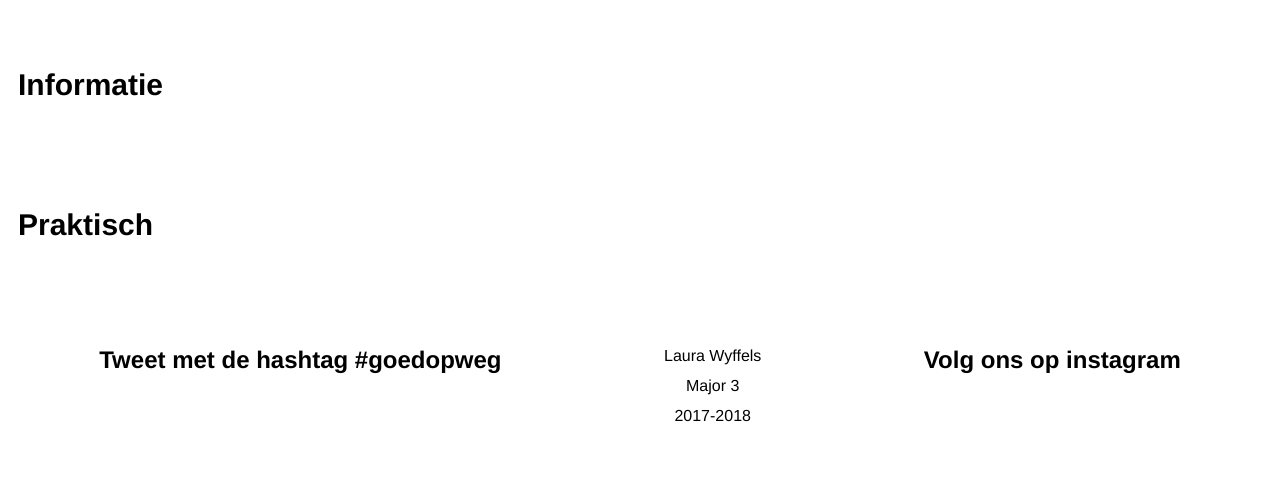
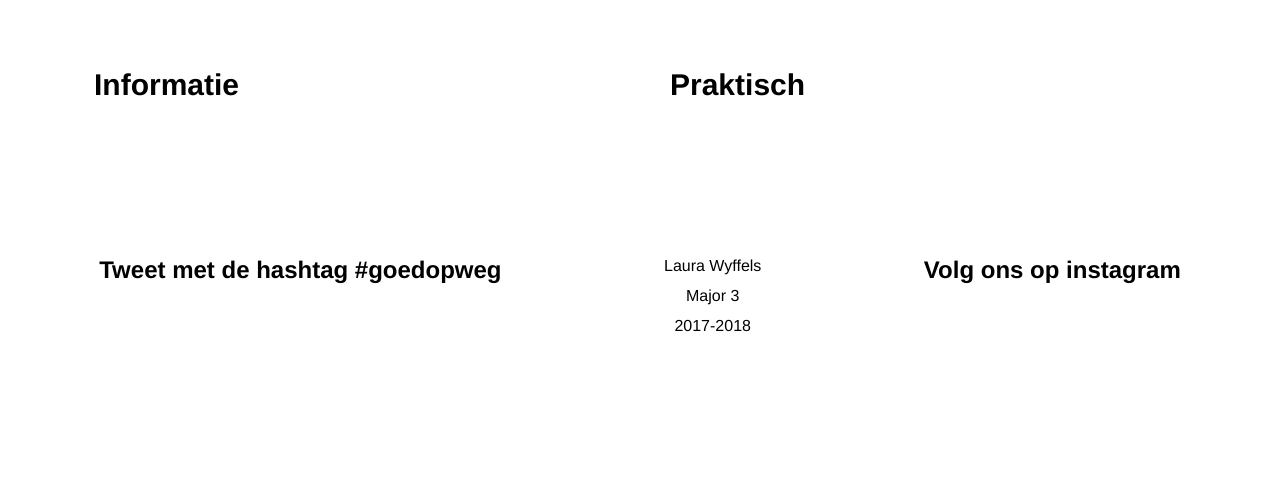
Before and after one commit to LauraWyffels/MOBI-major3, a PHP site: page /js/index.php?page=detail in a window 1280 px wide. Shown: the part 1236-1713 px from the top of the page. After the commit the page ends 1568 px from the top, so only its background shows below. Run offline with PHP 8.4, Linux system fonts and the light colour scheme; data that the repository does not hold is empty; some libraries are stand-ins or nearby versions.

Commit message:
detail volledig responsive = hele site responsive YAY

```diff
--- a/src/css/style.css
+++ b/src/css/style.css
@@ -697,23 +697,12 @@ strong {
   padding-bottom: 5rem;
 }
 
-/* .yellowline {
-  display: none;
-  fill: none;
-  stroke-width: .4rem;
-  stroke: var(--yellow);
-} */
-
 .eventImage {
   width: 100vw;
   height: 20rem;
   object-fit: cover;
   margin-top: 3rem;
   margin-bottom: -1rem;
-}
-
-.practical {
-  margin-top: 4rem;
 }
 
 .practicalTitle {
@@ -905,6 +894,12 @@ strong {
     margin-bottom: 3rem;
   }
 
+  .DetailSection2 {
+    width: 90vw;
+    margin: 0 auto;
+    padding-bottom: 5rem;
+  }
+
 }
 
 @media only screen and (min-width: 530px) {
@@ -989,8 +984,7 @@ strong {
     width: 70vw;
     font-size: 1.3rem;
     display: grid;
-    grid-template-columns: 1fr 1fr 1fr;
-    grid-template-rows: 5rem 1fr 1fr;
+    grid-template: 5rem 1fr 1fr / 1fr 1fr 1fr;
     grid-template-areas:
       'iconAdres iconDate iconOrganisator'
       'adres datum organisators'
@@ -1029,6 +1023,11 @@ strong {
 
   .eventImage {
     width: 70vw;
+  }
+
+  .DetailSection2 {
+    width: 70vw;
+    margin: 0 auto;
   }
 
 }
@@ -1597,6 +1596,21 @@ strong {
     margin-top: 3rem;
   }
 
+  .content {
+    width: 50vw;
+    margin: 0 2rem;
+  }
+
+  .practical {
+    width: 50vw;
+    margin: 0 2rem;
+  }
+
+  .DetailSection2 {
+    width: 90vw;
+    display: flex;
+  }
+
 }
 
 @media only screen and (min-width: 1247px) {
@@ -1824,47 +1838,4 @@ strong {
   .eventImage {
     width: 55vw;
   }
-
-  /*
-
-  .detail {
-    padding: 5rem;
-    display: grid;
-    grid-template-columns: 1fr 5rem 1fr;
-    grid-template-areas: 'tags tags tags' 'section1 . section2';
-    margin-top: 10rem;
-  }
-
-  .section1 {
-    grid-area: section1;
-  }
-
-  .section2 {
-    grid-area: section2;
-  }
-
-  .tags {
-    grid-area: tags;
-  }
-
-  .GeelInfoBlok {
-    background-color: var(--lightyellow);
-    display: flex;
-    justify-content: space-around;
-    width: 40vw;
-    margin-top: 5rem;
-    height: 43rem;
-  }
-
-  .articleDate::before {
-    width: .5rem;
-    background-color: var(--yellow);
-    height: 30rem;
-  }
-
-  .yellowline {
-    fill: none;
-    stroke-width: .4rem;
-    stroke: var(--yellow);
-  } */
-}
+}
--- a/src/dao/DAO.php
+++ b/src/dao/DAO.php
@@ -1,14 +1,14 @@
 <?php
 class DAO {
-  private static $dbHost = "localhost";
-  private static $dbName = "ma3_18_auto";
-  private static $dbUser = "ma3_18_auto";
-  private static $dbPass = "ma3_18_auto";
+  // private static $dbHost = "localhost";
+  // private static $dbName = "ma3_18_auto";
+  // private static $dbUser = "ma3_18_auto";
+  // private static $dbPass = "ma3_18_auto";
 
-  // private static $dbHost = "mysqlstudent";
-  // private static $dbName = "laurawyffeuth9ei";
-  // private static $dbUser = "laurawyffeuth9ei";
-  // private static $dbPass = "ohNe5cai7ahy";
+  private static $dbHost = "mysqlstudent";
+  private static $dbName = "laurawyffeuth9ei";
+  private static $dbUser = "laurawyffeuth9ei";
+  private static $dbPass = "ohNe5cai7ahy";
 
   private static $sharedPDO;
 
--- a/src/view/events/detail.php
+++ b/src/view/events/detail.php
@@ -88,7 +88,7 @@
       <p><ul  class="organisators"><?php foreach($event['organisers'] as $name): ?><li> - <?php echo $name['name'];?></li><?php endforeach;?></ul></p>
     </section>
   </div>
-
+  <div class="DetailSection2">
     <section class="content">
       <!-- <h2 class=""><?php echo $event['title']; ?></h2> -->
       <h3 class="practicalTitle">Informatie</h3>
@@ -106,4 +106,5 @@
       ?>
       <p class="infoP"><?php echo $event['practical'];?></p>
     </section>
+  </div>
 </main>
```
Lines whose indentation alone changed are shown as unchanged.
